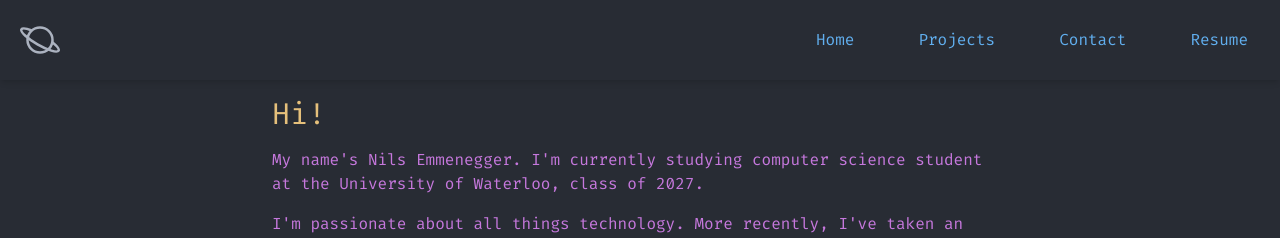
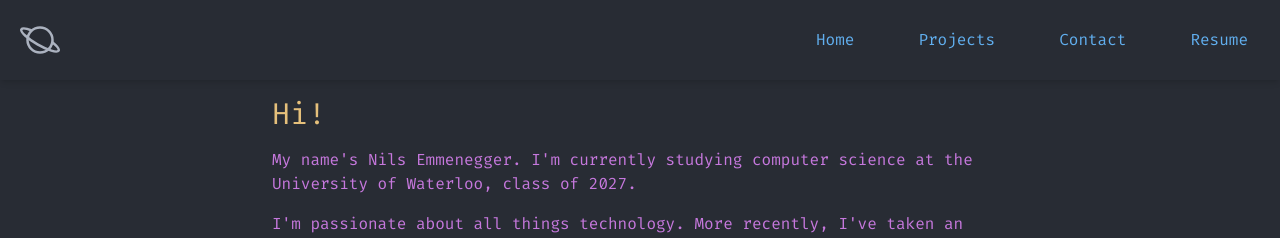
Before and after one commit to nils-emmenegger/nils-emmenegger.github.io, a Next.js app: page / in a window 1280 px wide. Shown: the top 238 px of the page. Built offline with nearby package versions, Linux system fonts and the light colour scheme.

Commit message:
Correct egregious grammar error

```diff
--- a/app/page.tsx
+++ b/app/page.tsx
@@ -6,7 +6,7 @@ export default function Home() {
       <h1 className="mb-4 text-onedark-light-yellow text-3xl">Hi!</h1>
       <p className="mb-4 text-base text-onedark-magenta">
         My name&apos;s Nils Emmenegger. I&apos;m currently studying computer
-        science student at the University of Waterloo, class of 2027.
+        science at the University of Waterloo, class of 2027.
       </p>
 
       <p className="mb-4 text-base text-onedark-magenta">
```
